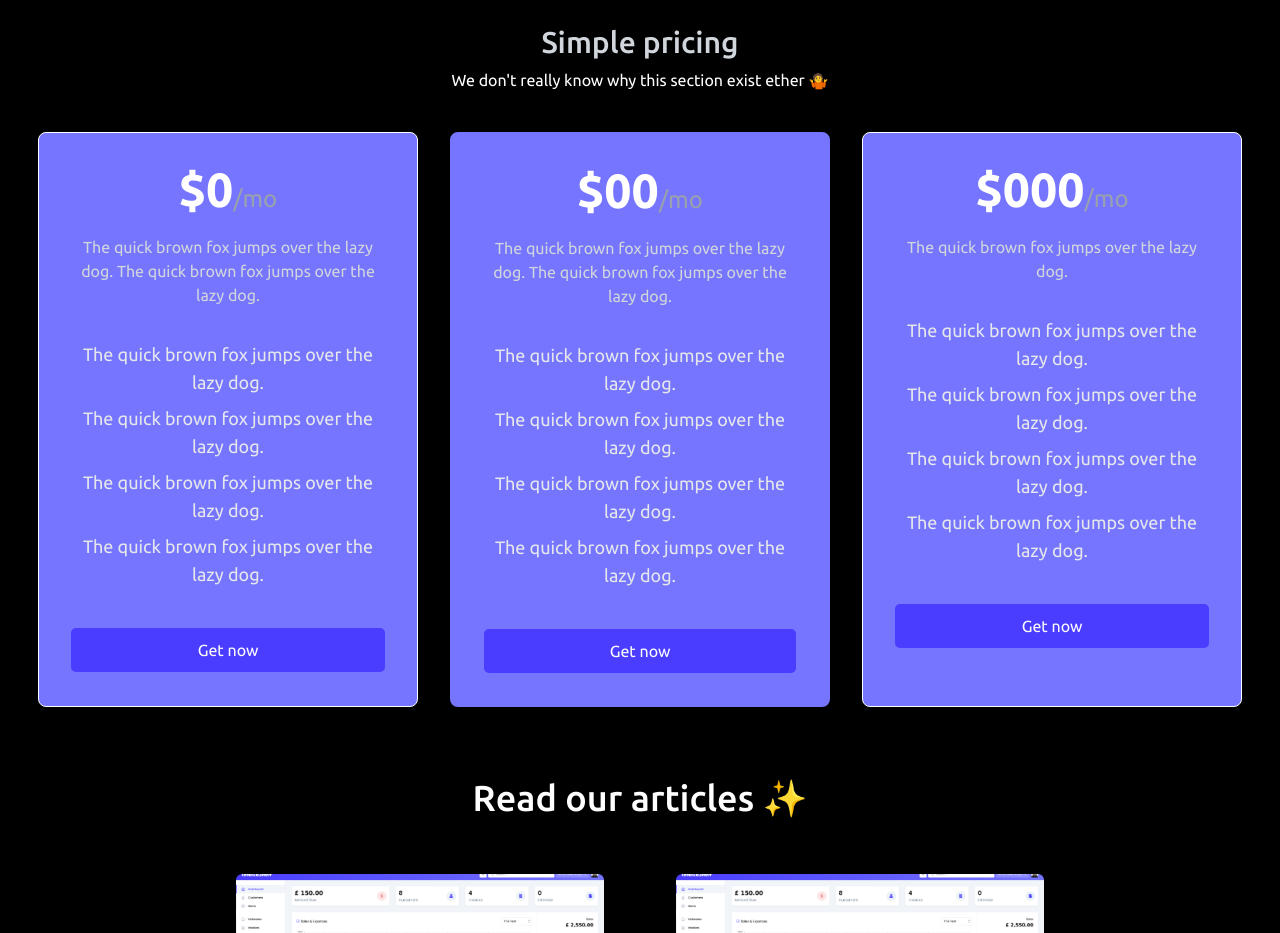
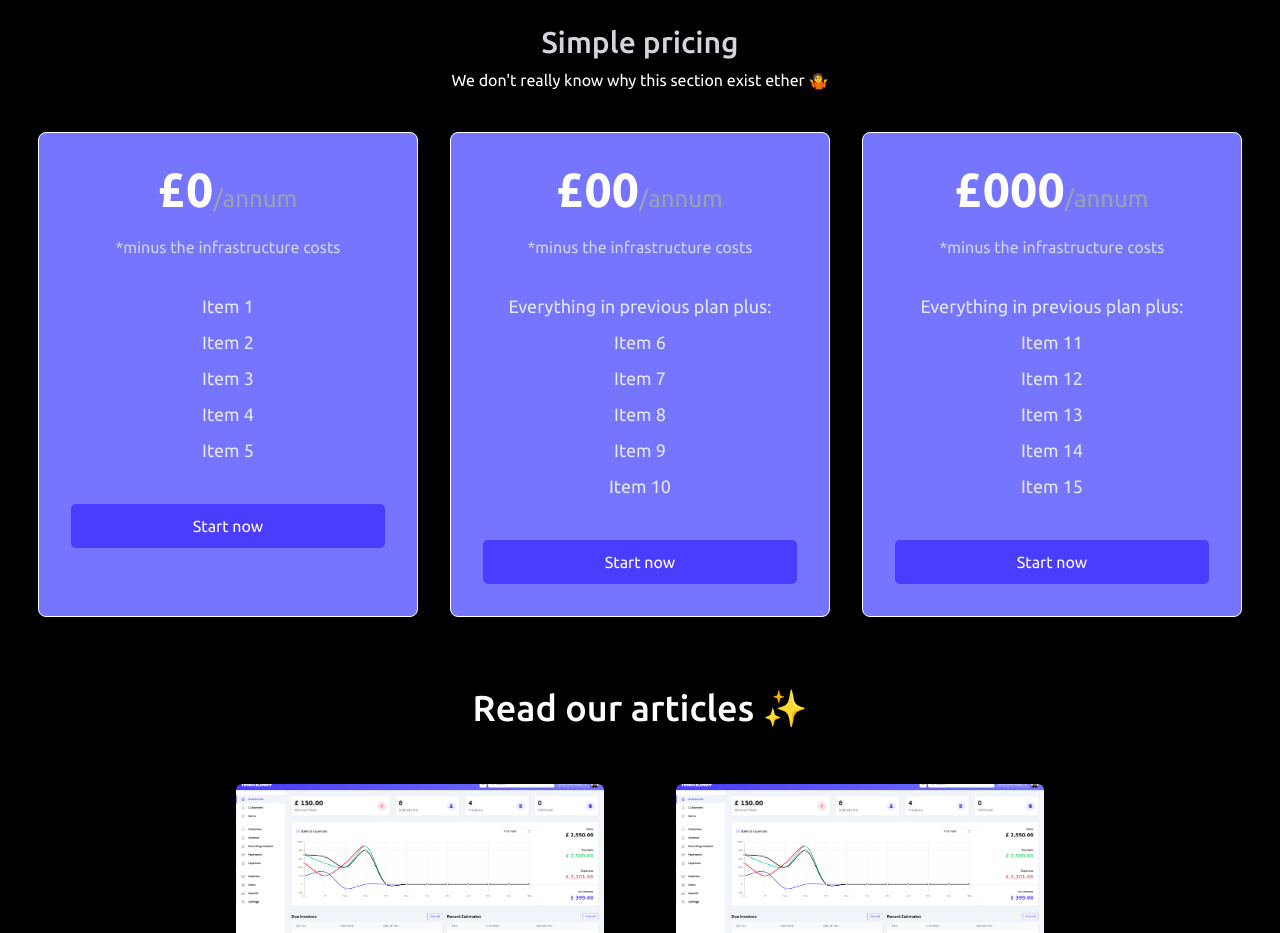
Before and after one commit to Griffin-Web-Studio/garage-tempy-shelf, a React (Vite) app: page / in a window 1280 px wide. Shown: the part 4920-5853 px from the top of the page. Built offline with nearby package versions, Linux system fonts and the light colour scheme.

Commit message:
feat: move Price Cards into a separate components

```diff
--- a/src/App.tsx
+++ b/src/App.tsx
@@ -9,6 +9,7 @@ import IconCards from "./sections/IconCards";
 import ColouredIconCards from "./sections/ColouredIconCards";
 import ImageTextLayout from "./sections/ImageTextLayout";
 import Testimonies from "./sections/Testimonies";
+import PriceCards from "./sections/PriceCards";
 
 gsap.registerPlugin(ScrollTrigger);
 
@@ -240,84 +241,50 @@ function App() {
             ]}
           />
 
-          <section
-            className="mt-5 flex w-full flex-col place-items-center p-[2%]"
-            id="pricing"
-          >
-            <h3 className="text-3xl font-medium text-gray-300 max-md:text-2xl">
-              Simple pricing
-            </h3>
-            <p className="pt-2">
-              We don't really know why this section exist ether 🤷
-            </p>
-            {/* pricing */}
-            <div className="mt-10 flex flex-wrap place-content-center gap-8 max-lg:flex-col">
-              <div className="reveal-up flex w-95 flex-col place-items-center gap-2 rounded-lg border border-outlineColor bg-secondary p-8 shadow-xl max-lg:w-[320px]">
-                <h3 className="">
-                  <span className="text-5xl font-semibold">$0</span>
-                  <span className="text-2xl text-gray-400">/mo</span>
-                </h3>
-                <p className="mt-3 text-center text-gray-300">
-                  {tqbfjotld} {tqbfjotld}
-                </p>
-                <hr />
-                <ul className="mt-4 flex flex-col gap-2 text-center text-lg text-gray-200">
-                  <li>{tqbfjotld}</li>
-                  <li>{tqbfjotld}</li>
-                  <li>{tqbfjotld}</li>
-                  <li>{tqbfjotld}</li>
-                </ul>
-                <a
-                  href="http://"
-                  className="btn mt-8 w-full! transition-transform duration-300 hover:scale-x-[1.02]"
-                >
-                  Get now
-                </a>
-              </div>
-              <div className="reveal-up flex w-95 flex-col place-items-center gap-2 rounded-lg border-2 border-primary bg-secondary p-8 shadow-xl max-lg:w-[320px]">
-                <h3 className="">
-                  <span className="text-5xl font-semibold">$00</span>
-                  <span className="text-2xl text-gray-400">/mo</span>
-                </h3>
-                <p className="mt-3 text-center text-gray-300">
-                  {tqbfjotld} {tqbfjotld}
-                </p>
-                <hr />
-                <ul className="mt-4 flex flex-col gap-2 text-center text-lg text-gray-200">
-                  <li>{tqbfjotld}</li>
-                  <li>{tqbfjotld}</li>
-                  <li>{tqbfjotld}</li>
-                  <li>{tqbfjotld}</li>
-                </ul>
-                <a
-                  href="http://"
-                  className="btn mt-8 w-full! transition-transform duration-300 hover:scale-x-[1.02]"
-                >
-                  Get now
-                </a>
-              </div>
-              <div className="reveal-up flex w-95 flex-col place-items-center gap-2 rounded-lg border border-outlineColor bg-secondary p-8 shadow-xl max-lg:w-[320px]">
-                <h3 className="">
-                  <span className="text-5xl font-semibold">$000</span>
-                  <span className="text-2xl text-gray-400">/mo</span>
-                </h3>
-                <p className="mt-3 text-center text-gray-300">{tqbfjotld}</p>
-                <hr />
-                <ul className="mt-4 flex flex-col gap-2 text-center text-lg text-gray-200">
-                  <li>{tqbfjotld}</li>
-                  <li>{tqbfjotld}</li>
-                  <li>{tqbfjotld}</li>
-                  <li>{tqbfjotld}</li>
-                </ul>
-                <a
-                  href="http://"
-                  className="btn mt-8 w-full! transition-transform duration-300 hover:scale-x-[1.02]"
-                >
-                  Get now
-                </a>
-              </div>
-            </div>
-          </section>
+          <PriceCards
+            title="Simple pricing"
+            subTitle="We don't really know why this section exist ether 🤷"
+            cards={[
+              {
+                price: "£0",
+                cycleDuration: "annum",
+                description: "*minus the infrastructure costs",
+                items: ["Item 1", "Item 2", "Item 3", "Item 4", "Item 5"],
+                ctaLabel: "Start now",
+                ctaUrl: repo_url,
+              },
+              {
+                price: "£00",
+                cycleDuration: "annum",
+                description: "*minus the infrastructure costs",
+                items: [
+                  "Everything in previous plan plus:",
+                  "Item 6",
+                  "Item 7",
+                  "Item 8",
+                  "Item 9",
+                  "Item 10",
+                ],
+                ctaLabel: "Start now",
+                ctaUrl: repo_url,
+              },
+              {
+                price: "£000",
+                cycleDuration: "annum",
+                description: "*minus the infrastructure costs",
+                items: [
+                  "Everything in previous plan plus:",
+                  "Item 11",
+                  "Item 12",
+                  "Item 13",
+                  "Item 14",
+                  "Item 15",
+                ],
+                ctaLabel: "Start now",
+                ctaUrl: repo_url,
+              },
+            ]}
+          />
 
           <section className="mt-5 flex min-h-[80vh] w-full flex-col place-content-center place-items-center p-[2%] max-lg:p-3">
             <h3 className="reveal-up text-center text-4xl font-medium max-md:text-2xl">
--- /dev/null
+++ b/src/items/PriceCard.tsx
@@ -0,0 +1,47 @@
+export interface PriceCardProps {
+  price: string;
+  cycleDuration: string;
+  description: string;
+  items: string[];
+  ctaLabel: string;
+  ctaUrl: string;
+}
+
+const PriceCard = ({
+  price,
+  cycleDuration,
+  description,
+  items,
+  ctaLabel,
+  ctaUrl,
+}: PriceCardProps) => {
+  return (
+    <div className="reveal-up flex w-95 flex-col place-items-center gap-2 rounded-lg border border-outlineColor bg-secondary p-8 shadow-xl max-lg:w-[320px]">
+      <h3 className="">
+        <span className="text-5xl font-semibold">{price}</span>
+
+        <span className="text-2xl text-gray-400">/{cycleDuration}</span>
+      </h3>
+
+      <p className="mt-3 text-center text-gray-300">{description}</p>
+
+      <hr />
+
+      <ul className="mt-4 flex flex-col gap-2 text-center text-lg text-gray-200">
+        {items.map((item, index) => (
+          <li key={index + item}>{item}</li>
+        ))}
+      </ul>
+
+      <a
+        href={ctaUrl}
+        className="btn mt-8 w-full! transition-transform duration-300 hover:scale-x-[1.02]"
+        title={ctaLabel}
+      >
+        {ctaLabel}
+      </a>
+    </div>
+  );
+};
+
+export default PriceCard;
--- /dev/null
+++ b/src/sections/PriceCards.tsx
@@ -0,0 +1,30 @@
+import PriceCard, { type PriceCardProps } from "../items/PriceCard";
+
+interface PriceCardsProps {
+  title: string;
+  subTitle: string;
+  cards: PriceCardProps[];
+}
+
+const PriceCards = ({ title, subTitle, cards }: PriceCardsProps) => {
+  return (
+    <section
+      className="mt-5 flex w-full flex-col place-items-center p-[2%]"
+      id="pricing"
+    >
+      <h3 className="text-3xl font-medium text-gray-300 max-md:text-2xl">
+        {title}
+      </h3>
+
+      <p className="pt-2">{subTitle}</p>
+
+      <div className="mt-10 flex flex-wrap place-content-center gap-8 max-lg:flex-col">
+        {cards.map(({ ...props }: PriceCardProps) => (
+          <PriceCard {...props} />
+        ))}
+      </div>
+    </section>
+  );
+};
+
+export default PriceCards;
```
